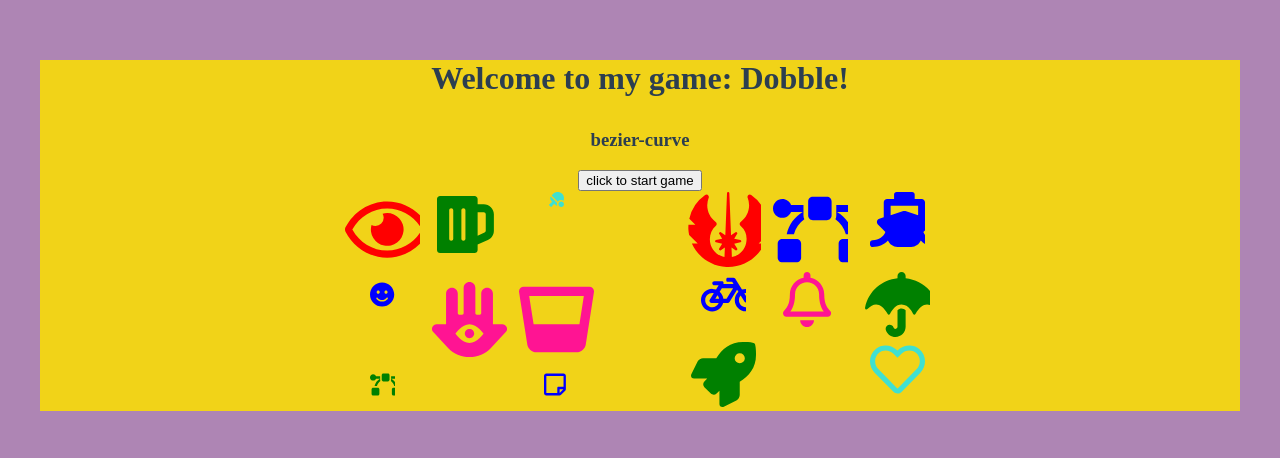
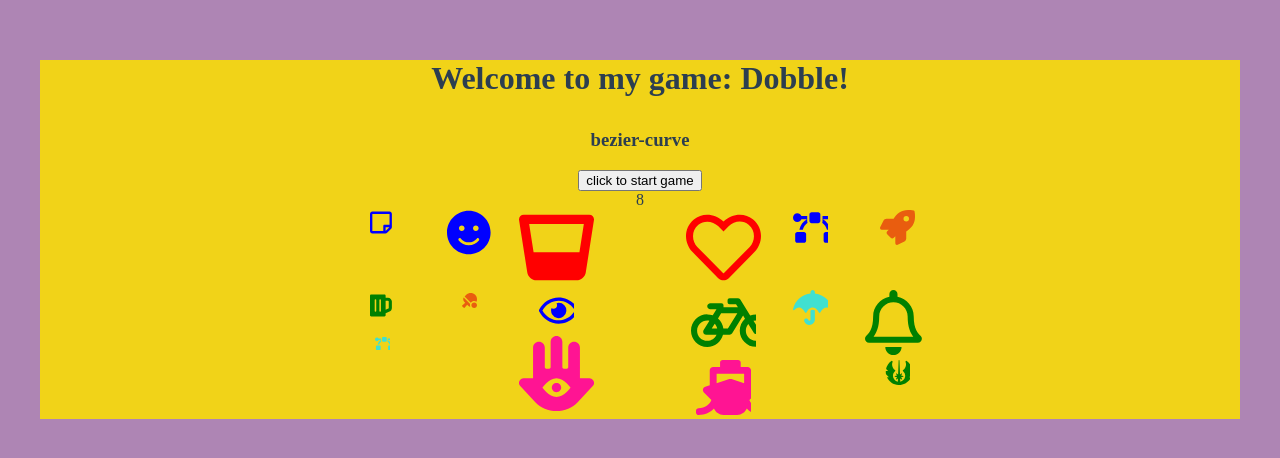
Before and after one commit to sheez44/dobble, a Vue app: page / in a window 1280 px wide. Both pictures are taken after a click on the button "click to start game". Shown: the top 458 px of the page. Built offline with nearby package versions, Linux system fonts and the light colour scheme; a web font is replaced by a local one.

Commit message:
Add scoreboard + timer logic

```diff
--- a/src/components/Game.vue
+++ b/src/components/Game.vue
@@ -4,8 +4,9 @@
 
     <h3 v-if="testMode">{{ cardToFind.name }}</h3>
 
-    <button @click="startGame">click to start game</button>
-    <div class="card-wrapper">
+
+    <score-board @start-game="startGame()"></score-board>
+    <div class="card-wrapper" v-if="gameState">
       <Card v-for="(deck, index) in cardDeck"
         :cards="deck"
         :cardToFind="cardToFind"
@@ -19,6 +20,7 @@
 import Card from "@/components/Card";
 import { cards } from "@/cards";
 import { computed } from "vue"
+import ScoreBoard from './ScoreBoard.vue';
 
 export default {
   name: 'Game',
@@ -26,10 +28,11 @@ export default {
     msg: String
   },
   created() {
-    this.createDeck()
+
   },
   components: {
     Card,
+    ScoreBoard,
   },
   data() {
     return {
@@ -39,11 +42,13 @@ export default {
         amountOfDecks: 2,
         cardToFind: "",
         testMode: true,
+        gameState: false,
     };
   },
   methods: {
     startGame() {
       this.createDeck()
+      this.gameState = true
     },
     createDeck() {
       let fullDeck = []
@@ -116,4 +121,8 @@ h1 {
   }
 }
 
+button {
+  margin-bottom: 1.5rem;
+}
+
 </style>
--- /dev/null
+++ b/src/components/ScoreBoard.vue
@@ -0,0 +1,38 @@
+<template>
+    <div class="scoreboard-wrapper">
+        <button @click="startGame">click to start game</button>
+        <div class="timer">
+            {{timer}}
+        </div>
+    </div>
+</template>
+
+<script>
+export default {
+    data() {
+        return {
+            timer: 10,
+            interval: ""
+        }
+    },
+    emits: ["start-game"],
+    methods: {
+        startGame() {
+            this.$emit("start-game")
+
+            this.startTimer()
+        },
+        startTimer() {
+            clearInterval(this.interval)
+
+            this.interval = setInterval(() => {
+            if (this.timer === 0) {
+                clearInterval(this.interval)
+            } else {
+                this.timer--
+            }
+            }, 1000)
+        }
+    }
+}
+</script>
```
